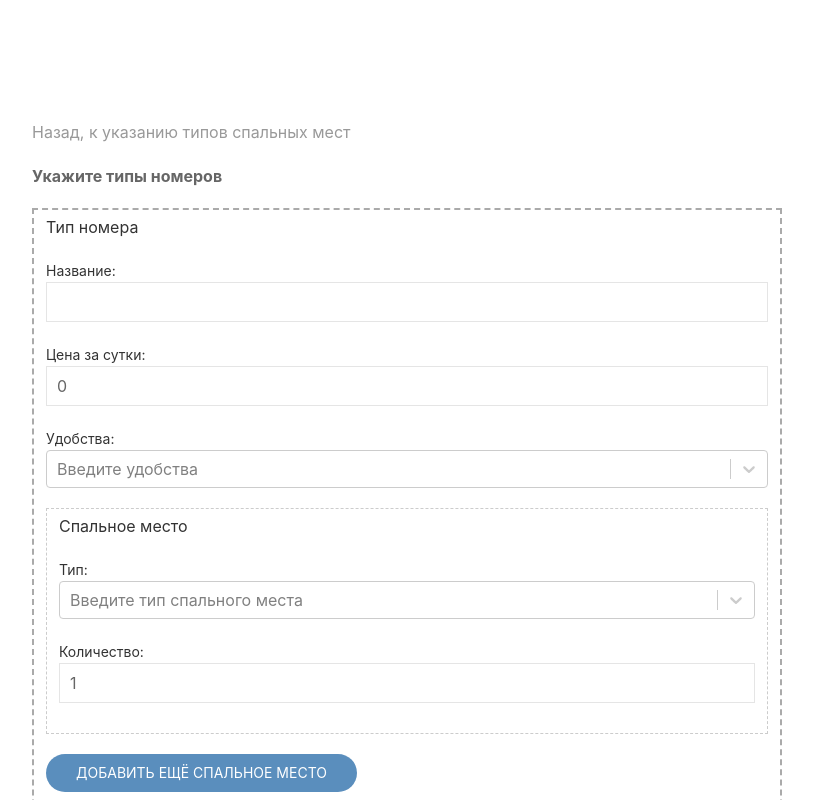
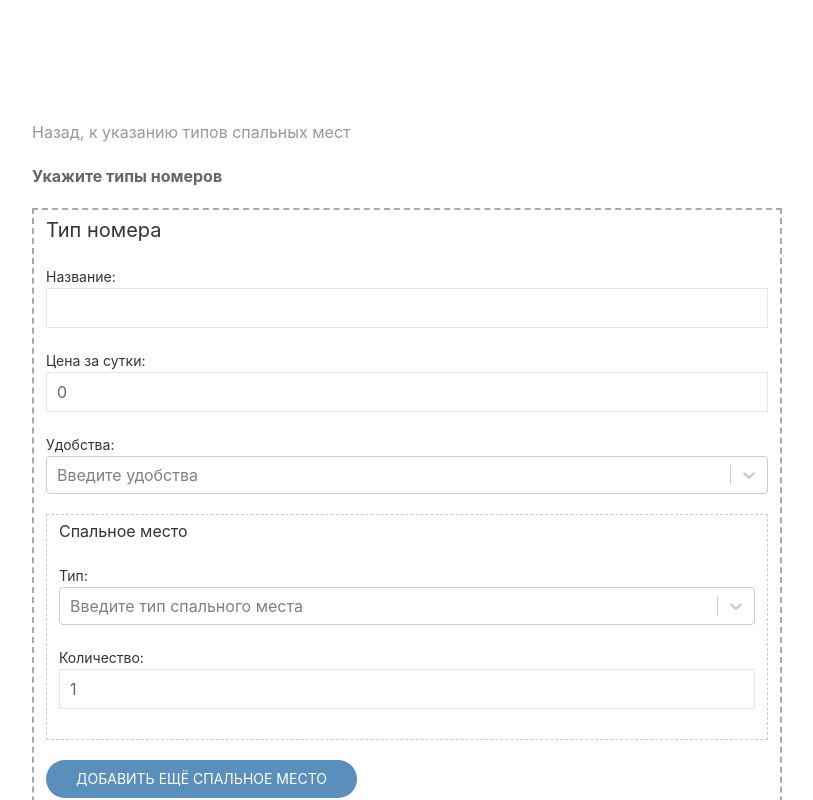
Before and after one commit to GregorySysoev/diplom, a React (Create React App) app: page /number in a window 1280 px wide. Shown: the top 800 px of the page, without its empty margins (8-821 px from the left). Built offline with nearby package versions, Linux system fonts and the light colour scheme.

Commit message:
[hotel-room-type] Сделать заголовок побольше

```diff
--- a/src/components/TypeOfNumber/TypeOfNumber.js
+++ b/src/components/TypeOfNumber/TypeOfNumber.js
@@ -204,7 +204,7 @@ export default class Bed extends Component {
                             <div key={range.id}>
                                 <fieldset style={{ border: '2px dashed #aaa' }}>
                                     <div style={{ position: 'relative' }}>
-                                        <h5>Тип номера</h5>
+                                        <h4>Тип номера</h4>
                                         {this.state.timeRanges.length > 1 && (
                                             <div style={{ position: 'absolute', top: '1px', right: '1px' }}>
                                                 <a uk-icon="trash"
```
